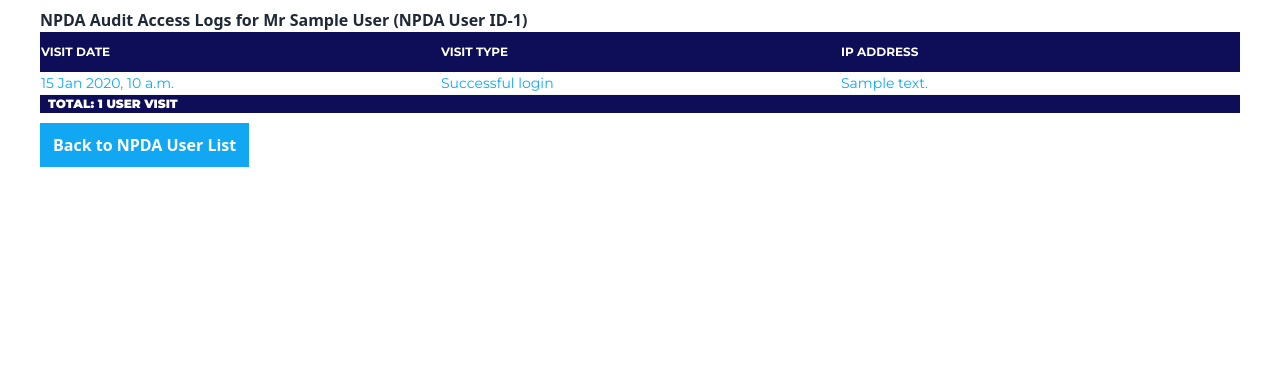
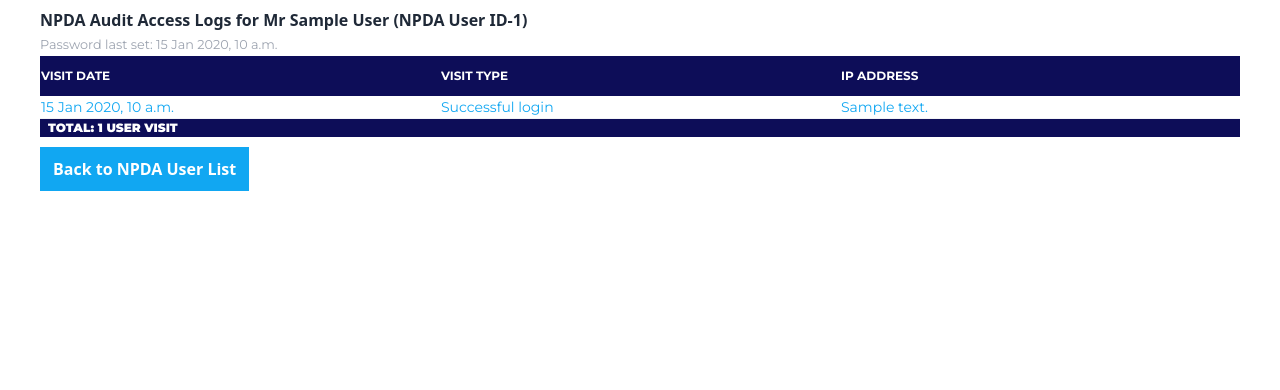
Before and after one commit to rcpch/national-paediatric-diabetes-audit, a Django app: page /npda_users/1/logs in a window 1280 px wide. Shown: the part 128-518 px from the top of the page. Run offline with Django 5.2, Linux system fonts and the light colour scheme; a user stored in the database is signed in; tables that the repository leaves empty hold one stand-in row (values such as "Sample post"); parts of the project's set-up code (start-up, migrations or seed data) failed here and were passed over; some libraries are stand-ins or nearby versions; some web fonts are replaced.

Commit message:
update visitactivity to record password reset link and successful password reset bug fix - password_last_reset previously resent when email sent, now updated when actually reset

```diff
--- a/project/npda/models/visitactivity.py
+++ b/project/npda/models/visitactivity.py
@@ -9,16 +9,16 @@ class VisitActivity(models.Model):
     LOGOUT = 3
     PASSWORD_RESET_LINK_SENT = 4
     PASSWORD_RESET = 5
-    SETUP_TWO_FACTOR_AUTHENTICATION = 5
-    UPLOADED_CSV = 6
-    TOUCHED_PATIENT_RECORD = 7
+    SETUP_TWO_FACTOR_AUTHENTICATION = 6
+    UPLOADED_CSV = 7
+    TOUCHED_PATIENT_RECORD = 8
 
     ACTIVITY = (
         (SUCCESSFUL_LOGIN, "Successful login"),
         (UNSUCCESSFUL_LOGIN, "Login failed"),
         (LOGOUT, "Logout"),
-        (PASSWORD_RESET_LINK_SENT, "Password Reset link sent"),
-        (PASSWORD_RESET, "Password reset"),
+        (PASSWORD_RESET_LINK_SENT, "Password reset link sent"),
+        (PASSWORD_RESET, "Password reset successfully"),
         (SETUP_TWO_FACTOR_AUTHENTICATION, "Two factor authentication set up"),
         (UPLOADED_CSV, "Uploaded CSV"),
         (TOUCHED_PATIENT_RECORD, "Touched patient record"),
--- a/project/npda/templates/npda_user_logs.html
+++ b/project/npda/templates/npda_user_logs.html
@@ -6,6 +6,9 @@
       <div class="inline-block min-w-full py-2 sm:px-6 lg:px-8">
           <div class="relative overflow-x-auto">
             <strong>NPDA Audit Access Logs for {{npdauser.get_full_name}} (NPDA User ID-{{npdauser.pk}})</strong>
+            <p class="text-gray-400 font-montserrat">
+              <small>Password last set: {{npdauser.password_last_set}}</small>
+            </p>
             {% if visitactivities %}
               <table class="lg-table-fixed table-fixed w-full text-sm text-left rtl:text-left text-gray-500 text-gray-400 mb-5 font-montserrat">
                   <thead class="text-xs text-gray-700 uppercase bg-gray-50 bg-rcpch_dark_blue text-white">
--- a/project/npda/views/npda_users.py
+++ b/project/npda/views/npda_users.py
@@ -39,6 +39,8 @@ from ..general_functions import (
 from .mixins import CheckPDUInstanceMixin, CheckPDUListMixin, LoginAndOTPRequiredMixin
 from project.constants import VIEW_PREFERENCES
 from .mixins import LoginAndOTPRequiredMixin
+
+# from ..signals import password_reset_sent
 
 logger = logging.getLogger(__name__)
 
@@ -450,6 +452,10 @@ Authentication and password change
 
 
 class ResetPasswordView(SuccessMessageMixin, PasswordResetView):
+    """
+    Custom password reset view that sends a password reset email to the user
+    """
+
     template_name = "registration/password_reset.html"
     html_email_template_name = "registration/password_reset_email.html"
     email_template_name = strip_tags("registration/password_reset_email.html")
@@ -468,8 +474,16 @@ class ResetPasswordView(SuccessMessageMixin, PasswordResetView):
 
     # extend form_valid to set user.password_last_set
     def form_valid(self, form):
-        self.request.user.password_last_set = timezone.now()
-
+        # self.request.user.password_last_set = timezone.now()
+        user_email_to_reset_password = form.cleaned_data["email"]
+        # check if user exists
+        if NPDAUser.objects.filter(email=user_email_to_reset_password).exists():
+            user = NPDAUser.objects.get(email=user_email_to_reset_password)
+            VisitActivity.objects.create(
+                npdauser=user,
+                activity=4,
+                ip_address=self.request.META.get("REMOTE_ADDR"),
+            )  # password reset link sent
         return super().form_valid(form)
 
 
```
Also changed, not shown: project/npda/forms/npda_user_form.py (+6 -6 lines), project/npda/signals.py (+19 -0 lines).
